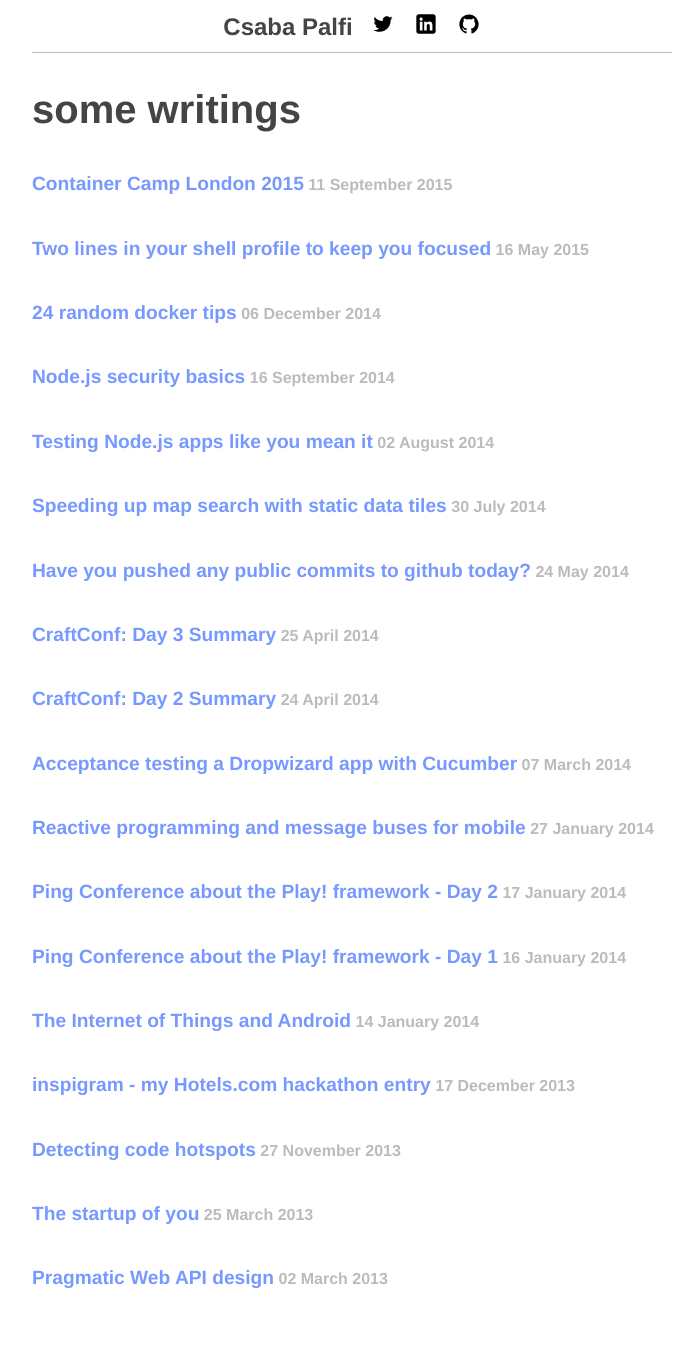
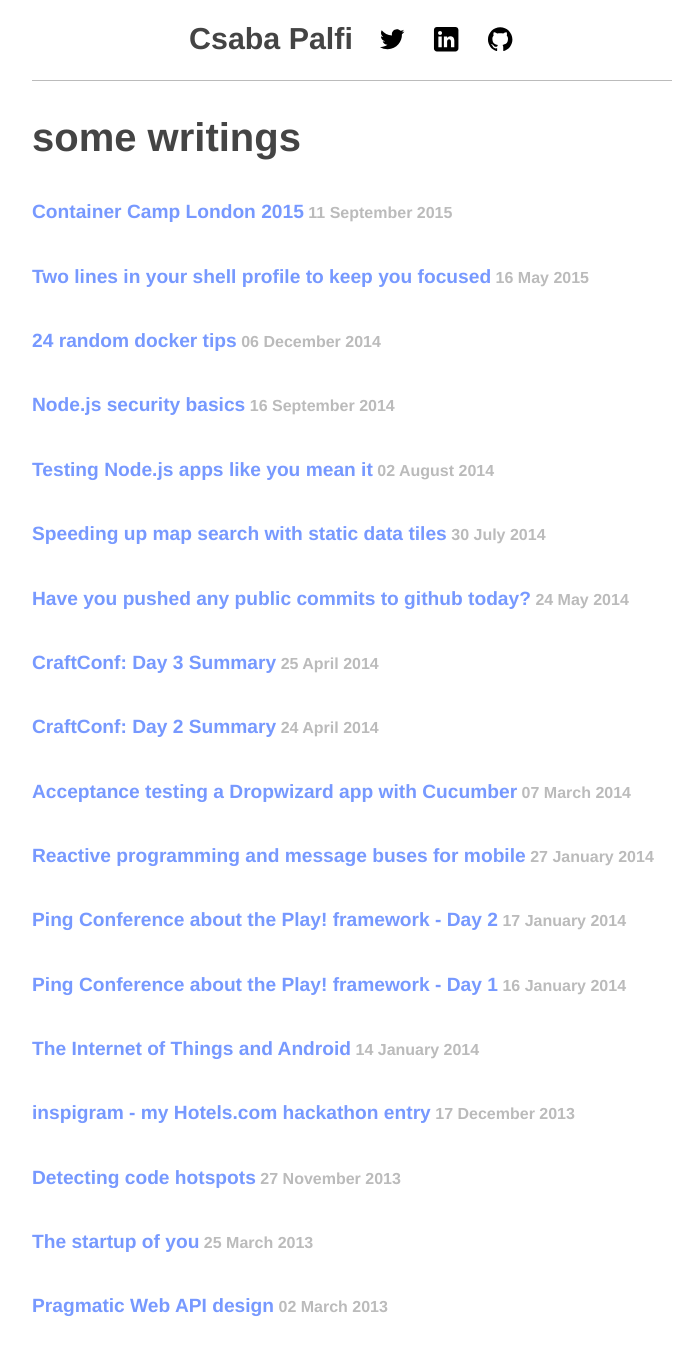
Before and after one commit to dublado/csabapalfi.github.io, a Jekyll site: the page built from index.html, in a window 1280 px wide. Shown: the whole page, without its empty margins (288-973 px from the left). Built offline with Jekyll 4.4.1, drawn with Linux system fonts in a browser that asks for light colours; Markdown is read by kramdown in place of the engine named in the settings; before the commit the page ends 1323 px from its top, so only the background shows below that.

Commit message:
restore header
Signed-off-by: Csaba Palfi <csaba@palfi.me>

```diff
--- a/_includes/styles/main.scss
+++ b/_includes/styles/main.scss
@@ -21,9 +21,9 @@ body {
   margin: auto;
 }
 header {
-  padding: 0.5em 0;
+  padding: 0.8em 0;
   border-bottom: 1px $secondary-color solid;
-  font-size: 1.5em;
+  font-size: 1.9em;
   text-align:center;
 }
 main {
```
